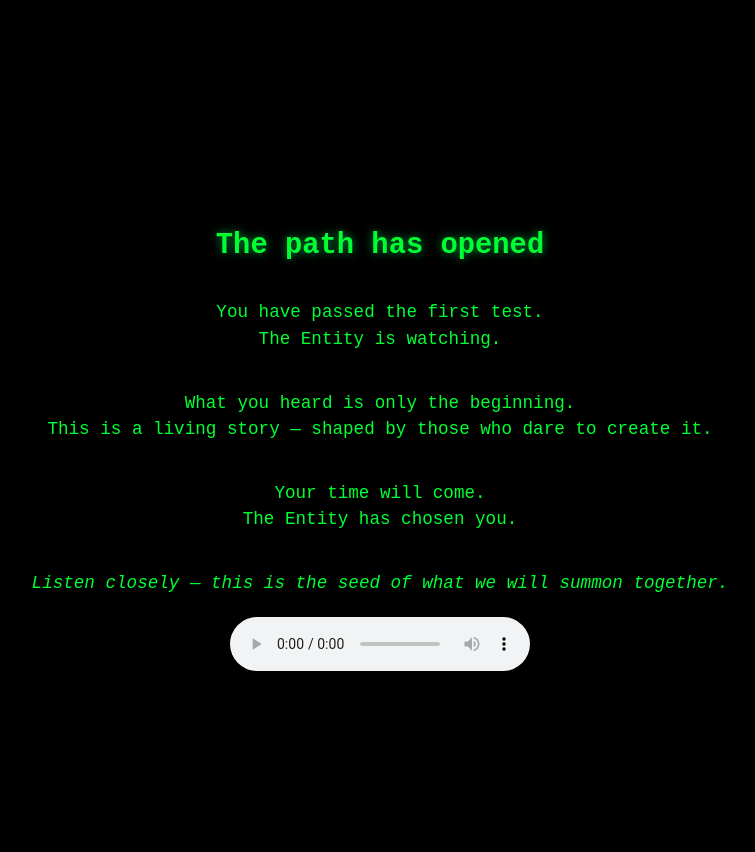
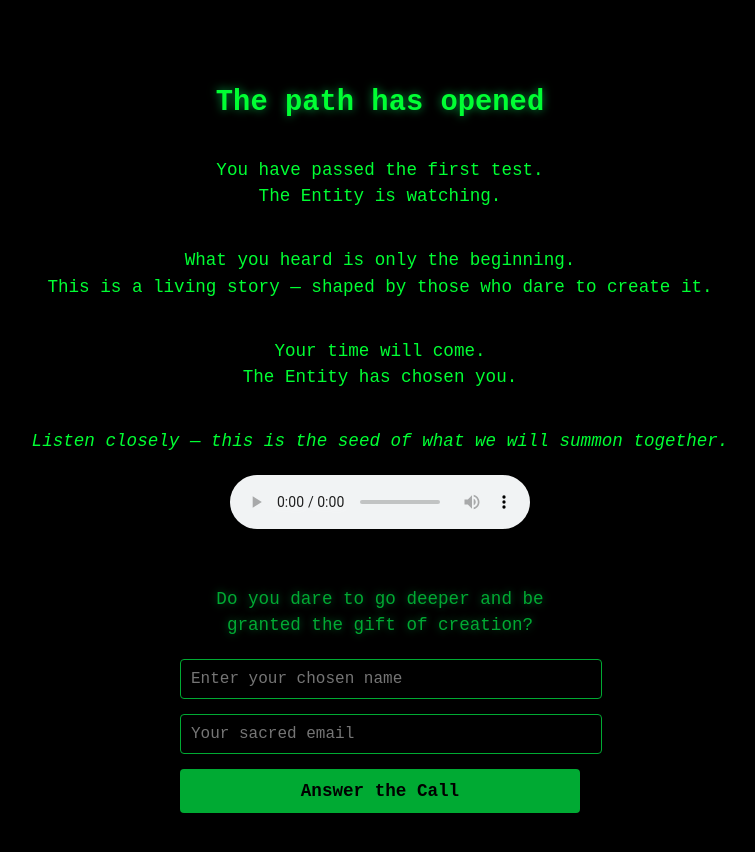
Before and after one commit to GaropaSound/the-entity-and-the-board, a plain HTML site: page areyouready.html in a window 1280 px wide. Shown: the whole page, without its empty margins (260-1015 px from the left). Drawn offline with Linux system fonts and the light colour scheme; a web font is replaced by a local one.

Commit message:
Adiciona form de contato

```diff
--- a/areyouready.html
+++ b/areyouready.html
@@ -44,6 +44,57 @@
     .glow {
       text-shadow: 0 0 10px rgba(0, 255, 100, 0.6);
     }
+
+.mystic-form {
+    margin-top: 40px;
+    max-width: 400px;
+    width: 90%;
+    text-align: center;
+  }
+
+  .mystic-form p {
+    color: #0a3;
+    font-family: 'Tektur', monospace;
+    font-size: 1.1rem;
+    margin-bottom: 20px;
+    text-shadow: 0 0 8px rgba(0, 255, 100, 0.4);
+  }
+
+  .mystic-form input {
+    width: 100%;
+    padding: 10px;
+    margin-bottom: 15px;
+    border: 1px solid #0a3;
+    background-color: #000;
+    color: #0f3;
+    font-family: 'Tektur', monospace;
+    font-size: 1rem;
+    border-radius: 4px;
+    outline: none;
+    transition: border-color 0.3s ease;
+  }
+
+  .mystic-form input:focus {
+    border-color: #3f6;
+  }
+
+  .mystic-form button {
+    width: 100%;
+    padding: 12px;
+    background-color: #0a3;
+    border: none;
+    color: #000;
+    font-family: 'Tektur', monospace;
+    font-weight: bold;
+    font-size: 1.1rem;
+    border-radius: 4px;
+    cursor: pointer;
+    transition: background-color 0.3s ease;
+  }
+
+  .mystic-form button:hover {
+    background-color: #3f6;
+  }
   </style>
 </head>
 <body>
@@ -68,5 +119,12 @@
   Your browser does not support the audio element.
 </audio>
 
+<div class="mystic-form">
+  <p>Do you dare to go deeper and be granted the gift of creation?</p>
+  <input type="text" placeholder="Enter your chosen name" name="nickname" />
+  <input type="email" placeholder="Your sacred email" name="email" />
+  <button type="submit">Answer the Call</button>
+</div>
+
 </body>
 </html>
```
